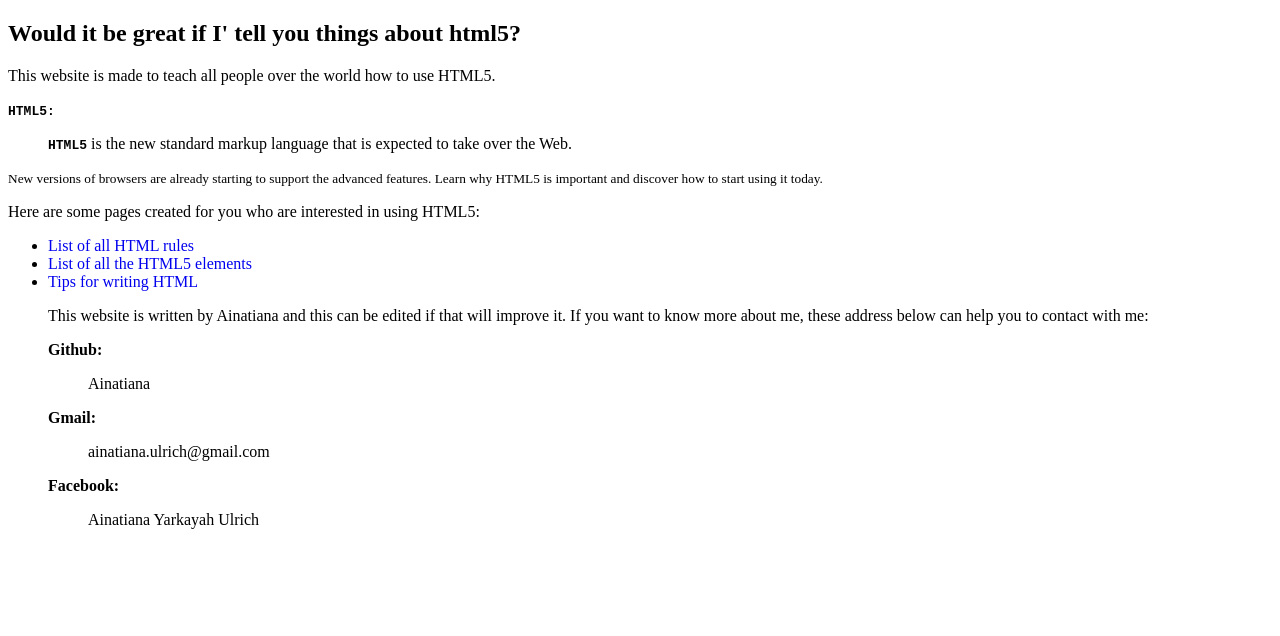
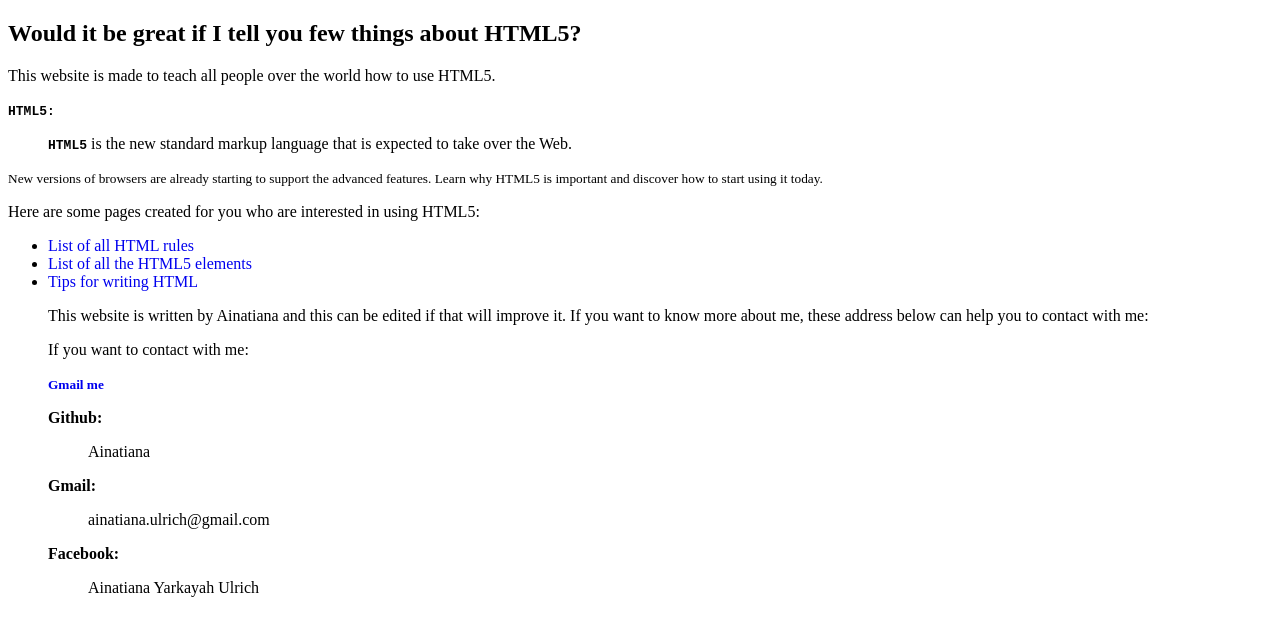
Before and after one commit to Ainatiana/learning-html, a plain HTML site: page index.html in a window 1280 px wide. Shown: the part 60-696 px from the top of the page. Drawn offline with Linux system fonts and the light colour scheme.

Commit message:
modified files

```diff
--- a/index.html
+++ b/index.html
@@ -18,7 +18,7 @@
       </header>
       <main>
         <h2>
-        Would it be great if I' tell you things about html5?
+          Would it be great if I tell you few things about HTML5?
         </h2>
         <p>
 
@@ -53,6 +53,14 @@ This website is made to teach all people over the world how to use HTML5.
           <p>
             This website is written by Ainatiana and this can be edited if that will improve it. If you want to know more about me, these address below can help you to contact with me:
           </p>
+          <nav>
+            <p>
+              If you want to contact with me:
+            </p>
+            <small>
+              <b><a href="mailto:ainatiana.ulrich@gmail.com">Gmail me</a></b>
+            </small>
+          </nav>
           </blockquote>
           <blockquote>
           <dl>
```
Also changed, not shown: nesting-rules.html (+1 -2 lines).
